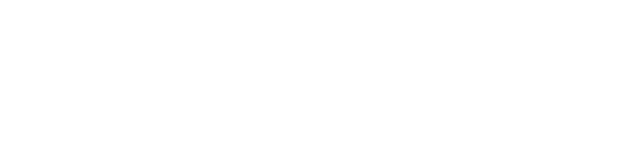
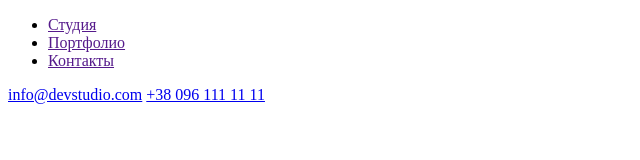
Before and after one commit to I-van-T/goit-markup-hw-01, a plain HTML site: page index.html in a window 1280 px wide. Shown: the whole page, without its empty margins (0-640 px from the left). Drawn offline with Linux system fonts and the light colour scheme.

Commit message:
Создание верхней шапки

```diff
--- a/index.html
+++ b/index.html
@@ -1,12 +1,24 @@
 <!DOCTYPE html>
-<html lang="en">
+<html lang="ru">
 <head>
     <meta charset="UTF-8">
     <meta http-equiv="X-UA-Compatible" content="IE=edge">
     <meta name="viewport" content="width=device-width, initial-scale=1.0">
-    <title>Document</title>
+    <title>Home Work 1</title>
 </head>
 <body>
+    <header>
+        <nav>
+            <ul>
+                <li><a href="">Студия</a></li>
+                <li><a href="">Портфолио</a></li>
+                <li><a href="">Контакты</a></ul>
+            </ul>
 
+            <a href="mailto:info@devstudio.com">info@devstudio.com</a>
+            <a href="tel:+380961111111">+38 096 111 11 11</a>
+
+        </nav>
+    </header>
 </body>
 </html>
```
Also changed, not shown: .prettierrc.json (added).
